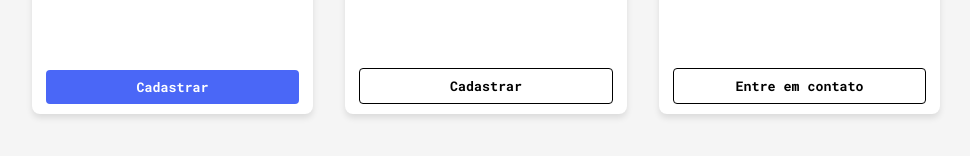
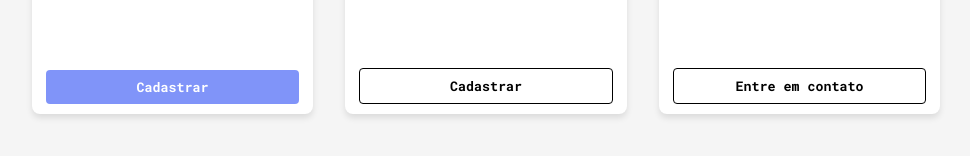
Before and after one commit to RafaelDuarteF/react-webdev, a React (Vite) app: page /sobre in a window 1280 px wide. In both pictures the pointer is over the button 326 px from the left and 1450 px from the top of the page. Shown: the part 1364-1520 px from the top of the page, without its empty margins (154-1124 px from the left). Built offline with nearby package versions, Linux system fonts and the light colour scheme.

Commit message:
Hiver no botão de planos

```diff
--- a/src/pages/Sobre/sobre.css
+++ b/src/pages/Sobre/sobre.css
@@ -107,6 +107,7 @@
   .cadastrar {
     border: 1px solid #000;
     background-color: #fff;;
+    transition: all 0.25s;
   }
   .individual .cadastrar {
     background-color: #4a67f7;
@@ -150,3 +151,8 @@
     border: 1px solid rgb(196, 196, 196);
     border-radius: 15px;
   }
+
+  .cadastrar:hover {
+    cursor: pointer;
+    opacity: 70%;
+  }
```
